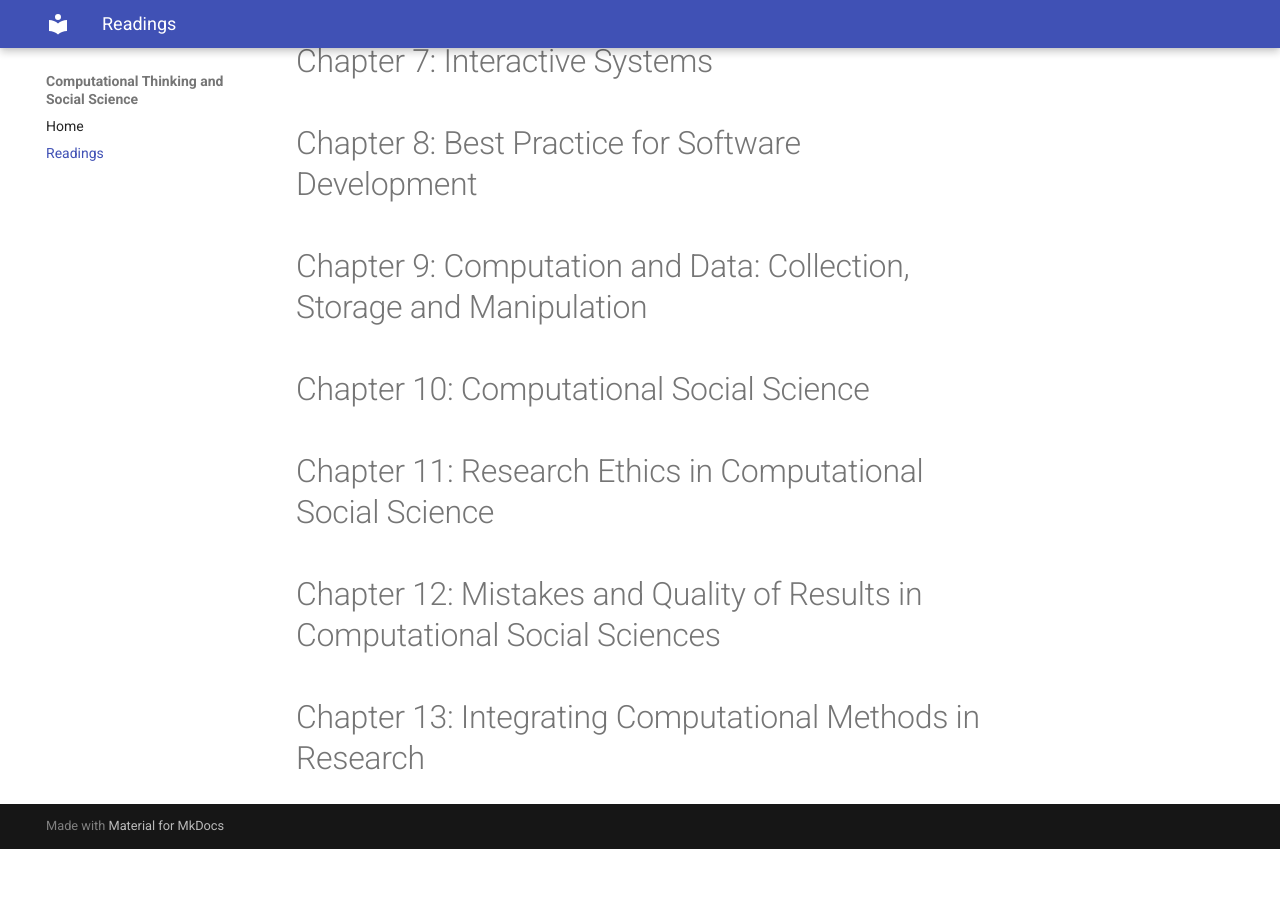
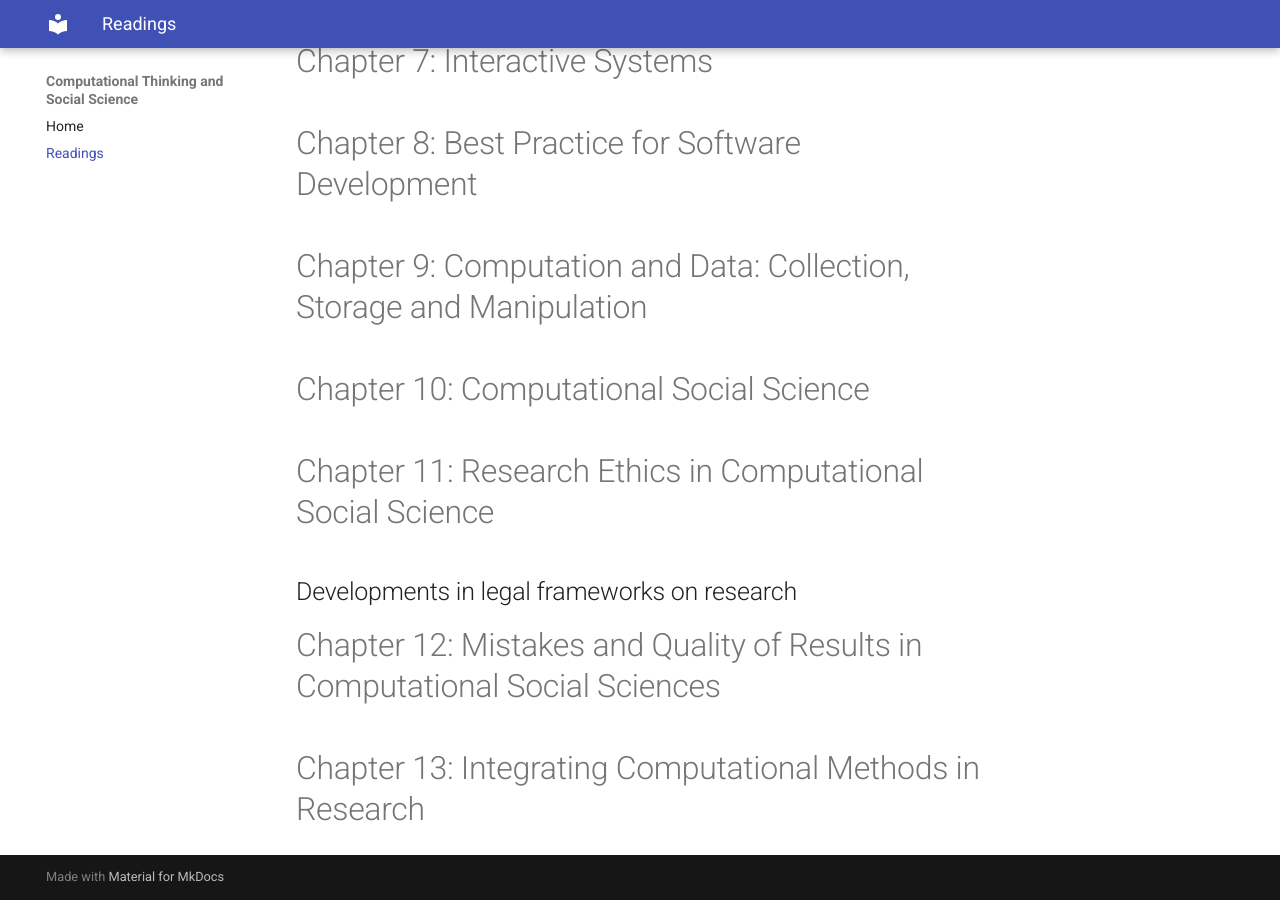
Before and after one commit to codingsocialscience/codingsocialscience.github.io, an MkDocs documentation site: the page built from docs/readings/index.md, in a window 1280 px wide and 900 px high, scrolled down 1040 px. Built offline with MkDocs 1.6.1 and Material for MkDocs 9.7.7, drawn with Linux system fonts in a browser that asks for light colours; before the commit the page ends 1889 px from its top, so only the background shows below that.

Commit message:
Legal frameworks need updating.

```diff
--- a/docs/readings/index.md
+++ b/docs/readings/index.md
@@ -33,6 +33,8 @@ This page is an attempt to keep the discussions fresh.
 
 # Chapter 11: Research Ethics in Computational Social Science
 
+## Developments in legal frameworks on research
+
 # Chapter 12: Mistakes and Quality of Results in Computational Social Sciences
 
 # Chapter 13: Integrating Computational Methods in Research
```
